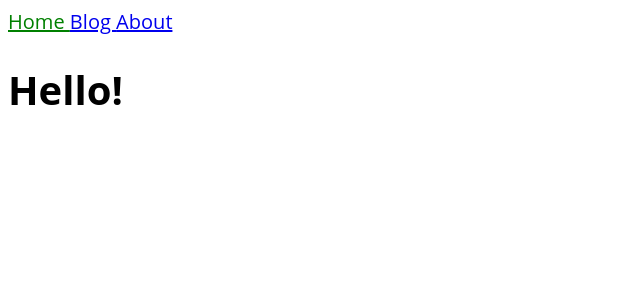
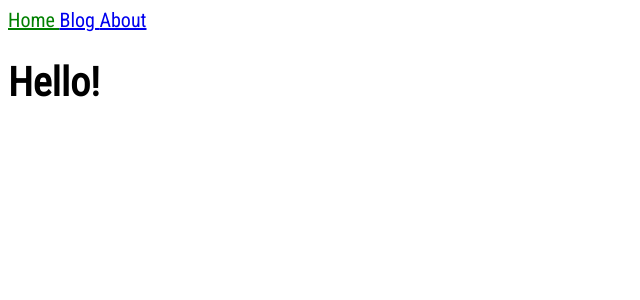
Before and after one commit to boktah/boktah.github.io, a Jekyll site: the page built from index.html, in a window 1280 px wide. Shown: the top 300 px of the page, without its empty margins (0-640 px from the left). Built offline with Jekyll 4.4.1, drawn with Linux system fonts in a browser that asks for light colours.

Commit message:
Switched to Roboto Condensed

```diff
--- a/_sass/main.scss
+++ b/_sass/main.scss
@@ -3,6 +3,7 @@
 }
 
 html {
-    font-family: "Dura Sans", "Open Sans", "Roboto";
+    /* font-family: 'Roboto', sans-serif; */
+    font-family: 'Roboto Condensed', sans-serif;
     font-size: 20px;
 }
```
